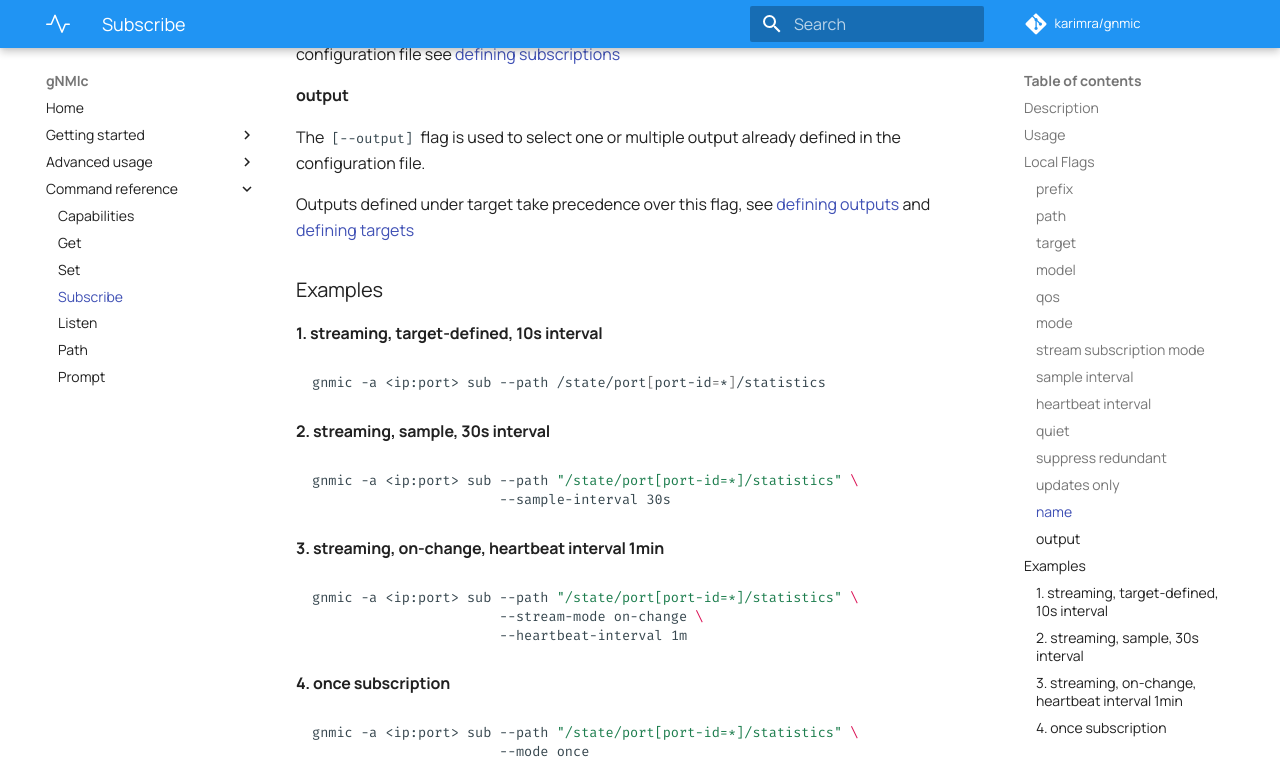
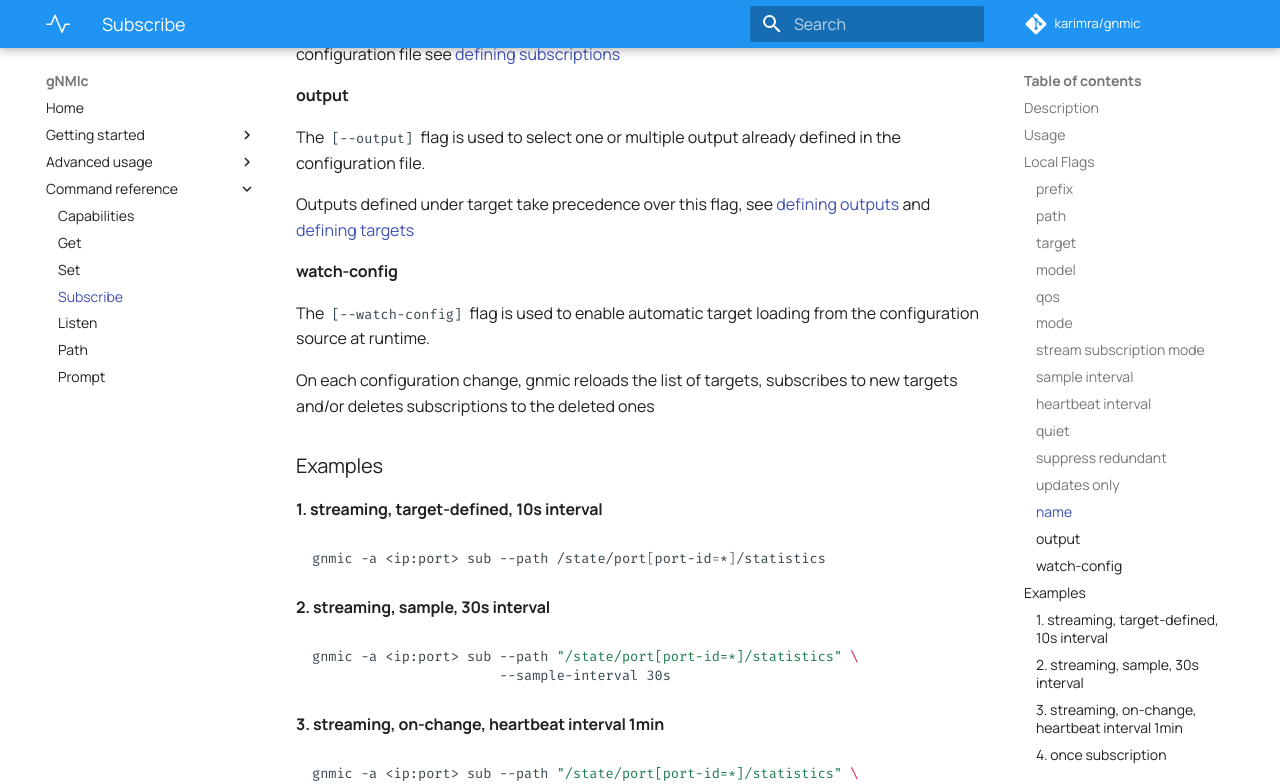
Before and after one commit to karimra/gnmic, an MkDocs documentation site: the page built from docs/cmd/subscribe.md, in a window 1280 px wide and 900 px high, scrolled down 2597 px, cut to the strip 0-784 px from the top of the window. Built offline with MkDocs 1.6.1 and Material for MkDocs 9.7.7, drawn with Linux system fonts in a browser that asks for light colours; comment, search, counter and statistics services are not loaded.

Commit message:
add new flag to docs

````diff
--- a/docs/cmd/subscribe.md
+++ b/docs/cmd/subscribe.md
@@ -87,6 +87,11 @@ The `[--output]` flag is used to select one or multiple output already defined i
 
 Outputs defined under target take precedence over this flag, see [defining outputs](../advanced/multi_outputs/output_intro.md) and [defining targets](../advanced/multi_targets)
 
+#### watch-config
+The `[--watch-config]` flag is used to enable automatic target loading from the configuration source at runtime.
+
+On each configuration change, gnmic reloads the list of targets, subscribes to new targets and/or deletes subscriptions to the deleted ones
+
 ### Examples
 #### 1. streaming, target-defined, 10s interval
 ```bash
````
